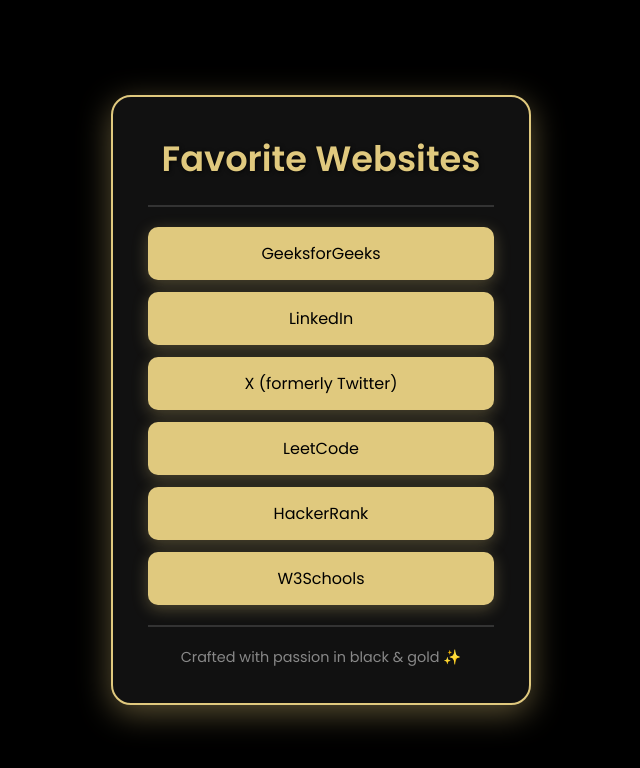
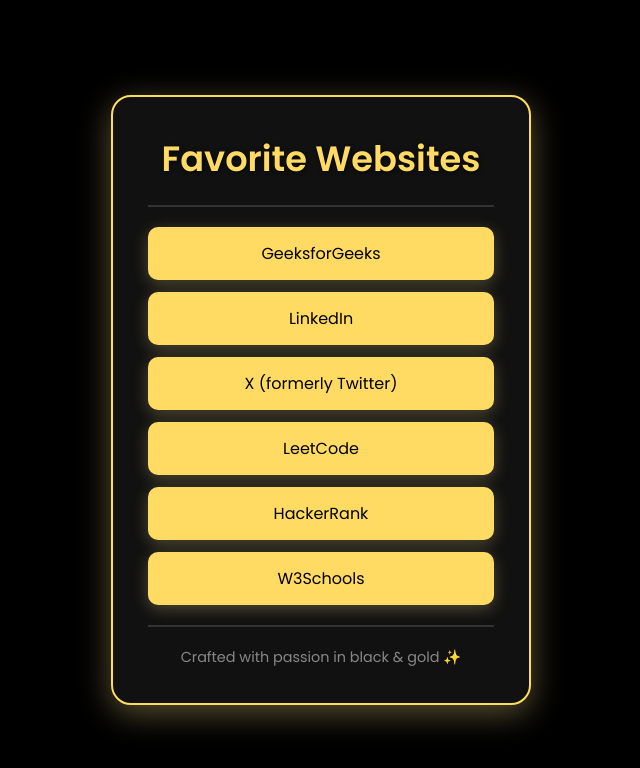
Before and after one commit to C0DER-B0T/C0DER-B0T.github.io, a plain HTML site: page index.html in a window 1280 px wide. Shown: the whole page, without its empty margins (319-959 px from the left). Drawn offline with Linux system fonts and the light colour scheme.

Commit message:
Update style.css

```diff
--- a/style.css
+++ b/style.css
@@ -2,18 +2,19 @@
 * { margin: 0; padding: 0; box-sizing: border-box; }
 body {
     font-family: 'Poppins', sans-serif;
-    background: #000;
-    color: #e0c97e;
+    background: #000 ;
+    color: #ffdb63;
     display: flex;
     align-items: center;
     justify-content: center;
     min-height: 100vh;
     padding: 20px;
+
 }
 /* Main Container */
 .container {
     background: #111;
-    border: 2px solid #e0c97e;
+    border: 2px solid #ffdb63;
     border-radius: 20px;
     box-shadow: 0 8px 32px rgba(224, 201, 126, 0.4);
     max-width: 420px;
@@ -27,7 +28,7 @@
     font-size: 2.2rem;
     font-weight: 600;
     margin-bottom: 10px;
-    color: #e0c97e;
+    color: #ffdb63;
     text-shadow: 1px 1px 4px rgba(0,0,0,0.7);
 }
 hr {
@@ -39,7 +40,7 @@
 /* Links List */
 .links a {
     display: block;
-    background: #e0c97e;
+    background: #ffdb63;
     color: #000;
     text-decoration: none;
     font-weight: 500;
```
